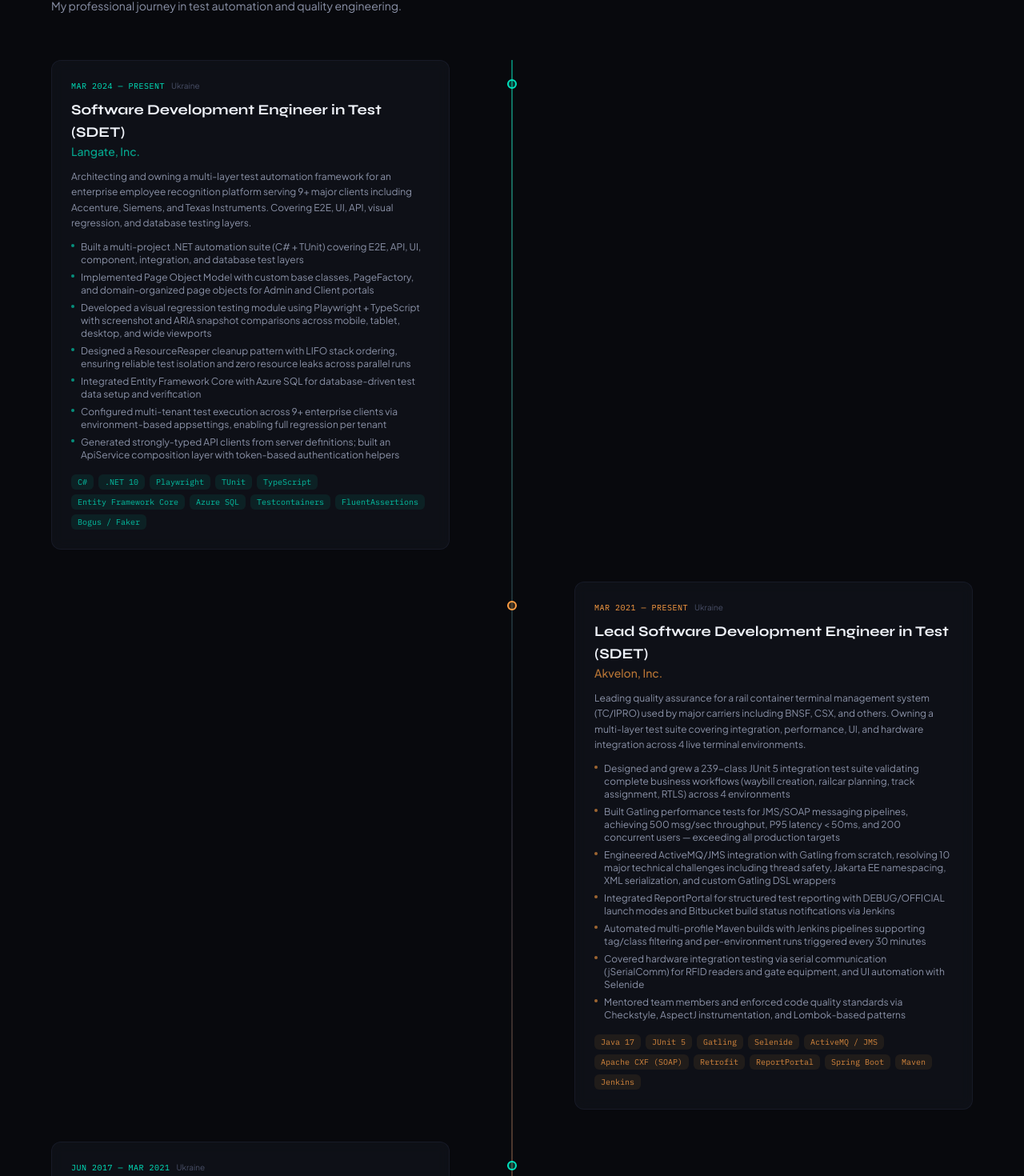
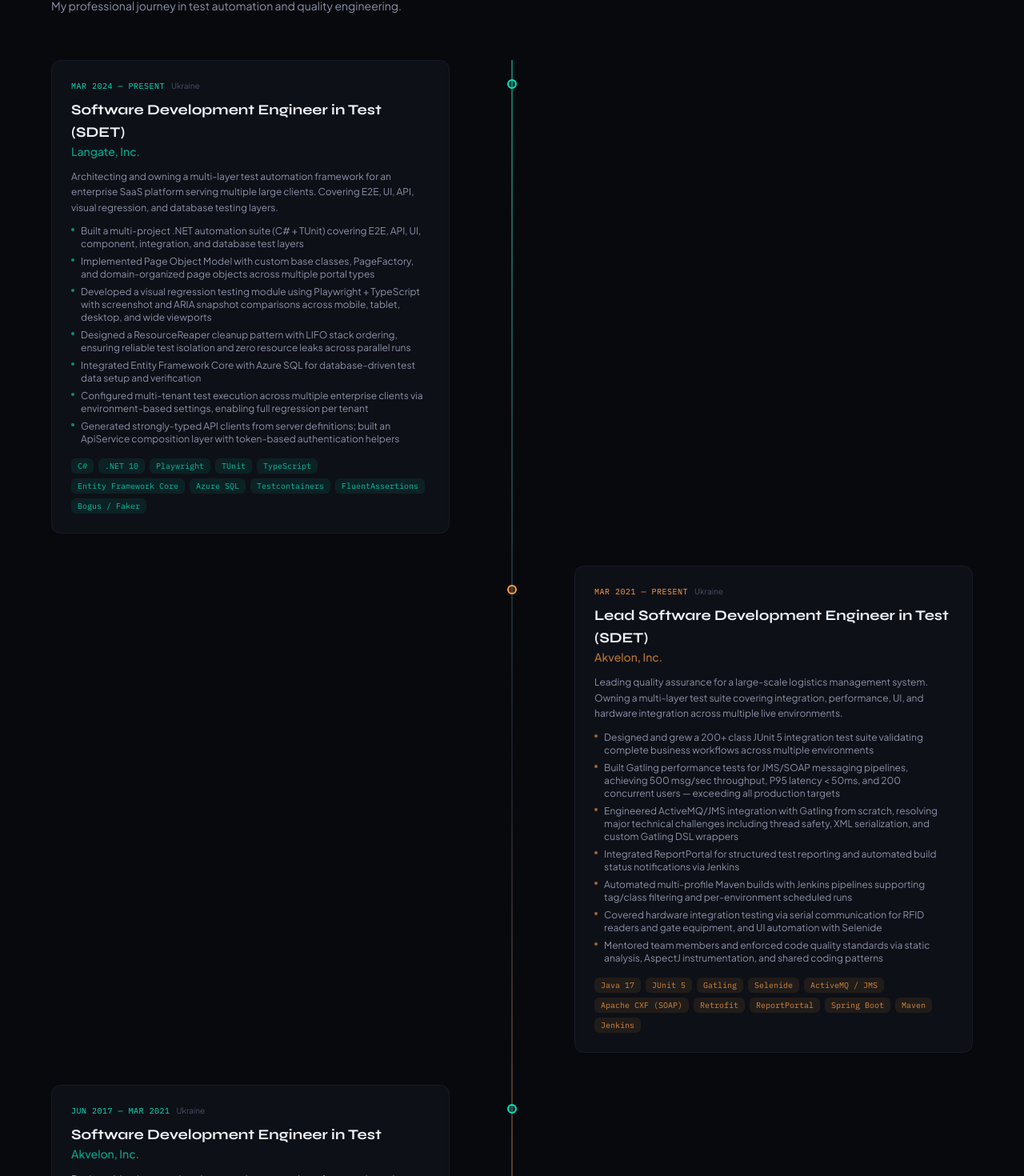
Before and after one commit to yholia/yholia.github.io, a React (Vite) app: page / in a window 1280 px wide. Shown: the part 2519-3989 px from the top of the page at 80% size. Built offline with nearby package versions, Linux system fonts and the light colour scheme.

Commit message:
Add print styles, PDF download buttons, and update CV content with refined details

```diff
--- a/src/data/cv.ts
+++ b/src/data/cv.ts
@@ -76,14 +76,14 @@
       endDate: null,
       location: "Ukraine",
       description:
-        "Architecting and owning a multi-layer test automation framework for an enterprise employee recognition platform serving 9+ major clients including Accenture, Siemens, and Texas Instruments. Covering E2E, UI, API, visual regression, and database testing layers.",
+        "Architecting and owning a multi-layer test automation framework for an enterprise SaaS platform serving multiple large clients. Covering E2E, UI, API, visual regression, and database testing layers.",
       highlights: [
         "Built a multi-project .NET automation suite (C# + TUnit) covering E2E, API, UI, component, integration, and database test layers",
-        "Implemented Page Object Model with custom base classes, PageFactory, and domain-organized page objects for Admin and Client portals",
+        "Implemented Page Object Model with custom base classes, PageFactory, and domain-organized page objects across multiple portal types",
         "Developed a visual regression testing module using Playwright + TypeScript with screenshot and ARIA snapshot comparisons across mobile, tablet, desktop, and wide viewports",
         "Designed a ResourceReaper cleanup pattern with LIFO stack ordering, ensuring reliable test isolation and zero resource leaks across parallel runs",
         "Integrated Entity Framework Core with Azure SQL for database-driven test data setup and verification",
-        "Configured multi-tenant test execution across 9+ enterprise clients via environment-based appsettings, enabling full regression per tenant",
+        "Configured multi-tenant test execution across multiple enterprise clients via environment-based settings, enabling full regression per tenant",
         "Generated strongly-typed API clients from server definitions; built an ApiService composition layer with token-based authentication helpers",
       ],
       technologies: [
@@ -107,15 +107,15 @@
       endDate: null,
       location: "Ukraine",
       description:
-        "Leading quality assurance for a rail container terminal management system (TC/IPRO) used by major carriers including BNSF, CSX, and others. Owning a multi-layer test suite covering integration, performance, UI, and hardware integration across 4 live terminal environments.",
+        "Leading quality assurance for a large-scale logistics management system. Owning a multi-layer test suite covering integration, performance, UI, and hardware integration across multiple live environments.",
       highlights: [
-        "Designed and grew a 239-class JUnit 5 integration test suite validating complete business workflows (waybill creation, railcar planning, track assignment, RTLS) across 4 environments",
+        "Designed and grew a 200+ class JUnit 5 integration test suite validating complete business workflows across multiple environments",
         "Built Gatling performance tests for JMS/SOAP messaging pipelines, achieving 500 msg/sec throughput, P95 latency < 50ms, and 200 concurrent users — exceeding all production targets",
-        "Engineered ActiveMQ/JMS integration with Gatling from scratch, resolving 10 major technical challenges including thread safety, Jakarta EE namespacing, XML serialization, and custom Gatling DSL wrappers",
-        "Integrated ReportPortal for structured test reporting with DEBUG/OFFICIAL launch modes and Bitbucket build status notifications via Jenkins",
-        "Automated multi-profile Maven builds with Jenkins pipelines supporting tag/class filtering and per-environment runs triggered every 30 minutes",
-        "Covered hardware integration testing via serial communication (jSerialComm) for RFID readers and gate equipment, and UI automation with Selenide",
-        "Mentored team members and enforced code quality standards via Checkstyle, AspectJ instrumentation, and Lombok-based patterns",
+        "Engineered ActiveMQ/JMS integration with Gatling from scratch, resolving major technical challenges including thread safety, XML serialization, and custom Gatling DSL wrappers",
+        "Integrated ReportPortal for structured test reporting and automated build status notifications via Jenkins",
+        "Automated multi-profile Maven builds with Jenkins pipelines supporting tag/class filtering and per-environment scheduled runs",
+        "Covered hardware integration testing via serial communication for RFID readers and gate equipment, and UI automation with Selenide",
+        "Mentored team members and enforced code quality standards via static analysis, AspectJ instrumentation, and shared coding patterns",
       ],
       technologies: [
         "Java 17",
```
